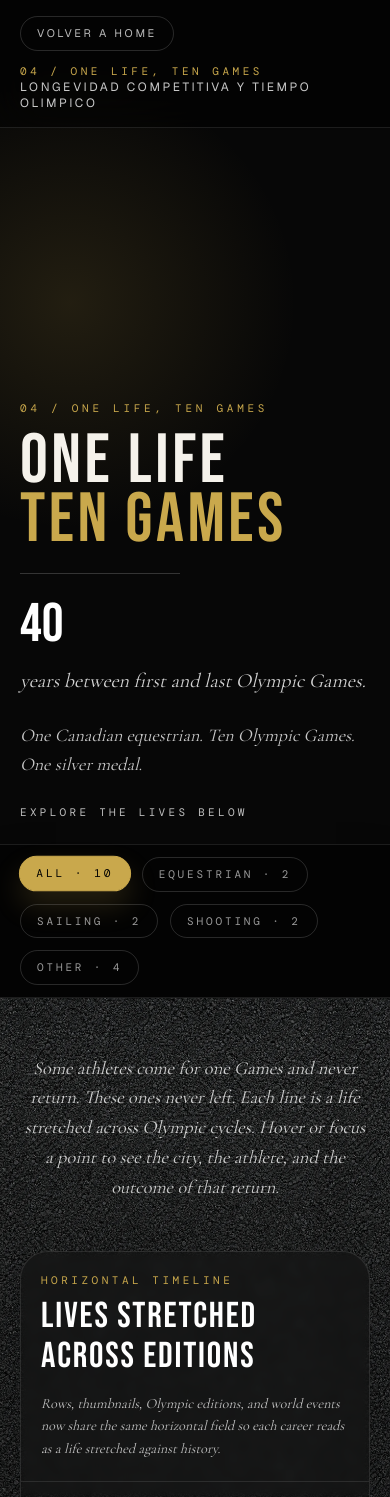
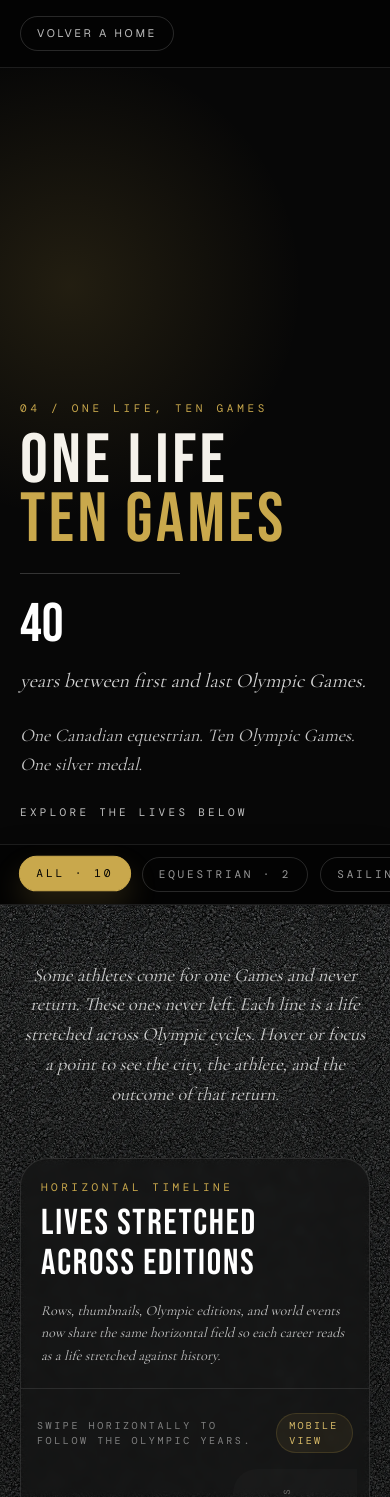
Before and after one commit to daniel-bernal-bdorange/olimpic-stories, a Next.js app: page /10-olimpiadas-una-vida in a window 390 px wide. Shown: the top 1497 px of the page. Built offline with nearby package versions, Linux system fonts and the light colour scheme; a web font is replaced by a local one.

Commit message:
fix: refine one life mobile polish

```diff
--- a/src/app/10-olimpiadas-una-vida/page.tsx
+++ b/src/app/10-olimpiadas-una-vida/page.tsx
@@ -2,7 +2,7 @@
 
 import Image from "next/image";
 import gsap from "gsap";
-import { useEffect, useRef, useState } from "react";
+import { useEffect, useRef, useState, type CSSProperties } from "react";
 import { scalePoint } from "d3";
 import { Bebas_Neue, Cormorant_Garamond, DM_Mono } from "next/font/google";
 import { RouteTransitionReady, TransitionLink } from "@/components/route-transition";
@@ -69,6 +69,7 @@ type CategoryFilterBarProps = {
   activeCategory: CategoryFilter;
   onSelectCategory: (category: CategoryFilter) => void;
   className?: string;
+  style?: CSSProperties;
 };
 
 type PointVisual = {
@@ -336,7 +337,7 @@ function getPointAriaLabel(athlete: Athlete, point: AthleteEditionPoint): string
   return `${point.city} ${point.year}. ${athlete.name}, ${athlete.sport}. ${summary}.`;
 }
 
-function CategoryFilterBar({ activeCategory, onSelectCategory, className = "" }: CategoryFilterBarProps) {
+function CategoryFilterBar({ activeCategory, onSelectCategory, className = "", style }: CategoryFilterBarProps) {
   const filterBarRef = useRef<HTMLElement | null>(null);
 
   useEffect(() => {
@@ -370,8 +371,9 @@ function CategoryFilterBar({ activeCategory, onSelectCategory, className = "" }:
   }, [activeCategory]);
 
   return (
-    <section ref={filterBarRef} className={className}>
-      <div className="mx-auto flex max-w-7xl flex-wrap gap-3 px-5 py-3 sm:px-8 lg:px-12">
+    <section ref={filterBarRef} className={className} style={style}>
+      <div className="mx-auto max-w-7xl overflow-x-auto px-5 py-3 sm:px-8 lg:px-12 [scrollbar-width:none] [&::-webkit-scrollbar]:hidden">
+        <div className="flex min-w-max gap-3">
           {categoryPills.map((category) => {
             const isActive = activeCategory === category;
             const count = category === "all"
@@ -386,7 +388,7 @@ function CategoryFilterBar({ activeCategory, onSelectCategory, className = "" }:
                 data-category={category}
                 aria-pressed={isActive}
                 onClick={() => onSelectCategory(category)}
-              className={`rounded-full border px-4 py-2 text-[11px] uppercase tracking-[0.26em] transition-[color,border-color,background-color,transform,box-shadow] focus-visible:outline-none focus-visible:ring-2 focus-visible:ring-[#c9a84c] ${
+                className={`shrink-0 rounded-full border px-4 py-2 text-[11px] uppercase tracking-[0.26em] transition-[color,border-color,background-color,transform,box-shadow] focus-visible:outline-none focus-visible:ring-2 focus-visible:ring-[#c9a84c] ${
                   isActive
                     ? "border-[#c9a84c] bg-[#c9a84c] text-black"
                     : "border-white/15 text-white/60 hover:border-white/30 hover:text-white"
@@ -397,6 +399,7 @@ function CategoryFilterBar({ activeCategory, onSelectCategory, className = "" }:
               </button>
             );
           })}
+        </div>
       </div>
     </section>
   );
@@ -596,7 +599,7 @@ function AthleteDetailPanel({ athlete, isActive, onClose, onExited, reduceMotion
 
   return (
     <div
-      className={`mt-3 grid overflow-hidden transition-[grid-template-rows,opacity,transform] duration-500 ease-[cubic-bezier(0.22,1,0.36,1)] ${
+      className={`mt-3 grid w-[min(100vw-2rem,46rem)] max-w-full overflow-hidden transition-[grid-template-rows,opacity,transform] duration-500 ease-[cubic-bezier(0.22,1,0.36,1)] lg:w-full ${
         panelIsOpen ? "translate-y-0 opacity-100" : "-translate-y-2 opacity-0"
       }`}
       style={{ gridTemplateRows: panelIsOpen ? "1fr" : "0fr" }}
@@ -618,14 +621,14 @@ function AthleteDetailPanel({ athlete, isActive, onClose, onExited, reduceMotion
           </div>
 
           <div className="mt-4 grid gap-6 xl:grid-cols-[240px_minmax(0,1fr)] xl:items-start">
-            <div className="rounded-[24px] border border-white/10 bg-[#111111] p-3">
+            <div className="mx-auto w-full max-w-sm rounded-[24px] border border-white/10 bg-[#111111] p-3 xl:mx-0 xl:max-w-none">
               <div className="relative h-[300px] overflow-hidden rounded-[20px] border border-white/10 border-l-[3px] border-l-[#c9a84c] bg-[#161616]">
                 {athlete.photo ? (
                   <Image
                     src={athlete.photo}
                     alt={`${athlete.name} portrait`}
                     fill
-                    sizes="(max-width: 1279px) 100vw, 240px"
+                    sizes="(max-width: 639px) calc(100vw - 4.5rem), (max-width: 1279px) 24rem, 240px"
                     className="object-cover object-top transition duration-500"
                   />
                 ) : (
@@ -767,11 +770,13 @@ export default function TenOlympicsOneLifePage() {
   const [activeCategory, setActiveCategory] = useState<CategoryFilter>("all");
   const [selectedAthleteId, setSelectedAthleteId] = useState<string | null>(null);
   const [renderedAthleteId, setRenderedAthleteId] = useState<string | null>(null);
+  const headerRef = useRef<HTMLElement | null>(null);
   const heroRef = useRef<HTMLElement | null>(null);
   const athleteRowsRef = useRef<HTMLDivElement | null>(null);
   const [showPinnedFilterBar, setShowPinnedFilterBar] = useState(false);
   const [prefersReducedMotion, setPrefersReducedMotion] = useState(false);
   const [showTimelineRows, setShowTimelineRows] = useState(false);
+  const [headerHeight, setHeaderHeight] = useState(92);
   const focusedAthleteId = selectedAthleteId ?? renderedAthleteId;
 
   const requestAthleteSelection = (nextAthleteId: string | null) => {
@@ -817,6 +822,32 @@ export default function TenOlympicsOneLifePage() {
   };
 
   useEffect(() => {
+    const header = headerRef.current;
+
+    if (!header) {
+      return;
+    }
+
+    const syncHeaderHeight = () => {
+      setHeaderHeight(Math.ceil(header.getBoundingClientRect().height));
+    };
+
+    syncHeaderHeight();
+
+    const resizeObserver = new ResizeObserver(() => {
+      syncHeaderHeight();
+    });
+
+    resizeObserver.observe(header);
+    window.addEventListener("resize", syncHeaderHeight);
+
+    return () => {
+      resizeObserver.disconnect();
+      window.removeEventListener("resize", syncHeaderHeight);
+    };
+  }, []);
+
+  useEffect(() => {
     const updatePinnedFilterBar = () => {
       const hero = heroRef.current;
 
@@ -824,10 +855,9 @@ export default function TenOlympicsOneLifePage() {
         return;
       }
 
-      const headerOffset = window.innerWidth >= 640 ? 73 : 92;
       const heroBottom = hero.getBoundingClientRect().bottom;
 
-      setShowPinnedFilterBar(heroBottom <= headerOffset);
+      setShowPinnedFilterBar(heroBottom <= headerHeight);
     };
 
     updatePinnedFilterBar();
@@ -838,7 +868,7 @@ export default function TenOlympicsOneLifePage() {
       window.removeEventListener("scroll", updatePinnedFilterBar);
       window.removeEventListener("resize", updatePinnedFilterBar);
     };
-  }, []);
+  }, [headerHeight]);
 
   useEffect(() => {
     const mediaQuery = window.matchMedia("(prefers-reduced-motion: reduce)");
@@ -866,6 +896,16 @@ export default function TenOlympicsOneLifePage() {
   useEffect(() => {
     if (prefersReducedMotion) {
       return;
+    }
+
+    if (window.matchMedia("(max-width: 1023px)").matches) {
+      const animationFrame = window.requestAnimationFrame(() => {
+        setShowTimelineRows(true);
+      });
+
+      return () => {
+        window.cancelAnimationFrame(animationFrame);
+      };
     }
 
     const athleteRows = athleteRowsRef.current;
@@ -952,12 +992,13 @@ export default function TenOlympicsOneLifePage() {
         <CategoryFilterBar
           activeCategory={activeCategory}
           onSelectCategory={handleSelectCategory}
-          className="fixed inset-x-0 top-[92px] z-40 border-y border-white/10 bg-black/66 shadow-[0_14px_36px_rgba(0,0,0,0.22)] backdrop-blur-xl sm:top-[73px]"
+          className="fixed inset-x-0 z-40 border-y border-white/10 bg-black/66 shadow-[0_14px_36px_rgba(0,0,0,0.22)] backdrop-blur-xl"
+          style={{ top: headerHeight }}
         />
       ) : null}
 
-      <header className="fixed inset-x-0 top-0 z-50 border-b border-white/10 bg-black/44 backdrop-blur-xl">
-        <div className="mx-auto flex max-w-7xl flex-col items-start gap-3 px-5 py-4 sm:flex-row sm:items-center sm:justify-between sm:px-8">
+      <header ref={headerRef} className="fixed inset-x-0 top-0 z-50 border-b border-white/10 bg-black/44 backdrop-blur-xl">
+        <div className="mx-auto flex max-w-7xl items-center justify-between px-5 py-4 sm:px-8">
           <TransitionLink
             href="/?menu=1"
             transition={{
@@ -970,7 +1011,7 @@ export default function TenOlympicsOneLifePage() {
             Volver a home
           </TransitionLink>
 
-          <div className="text-left sm:text-right">
+          <div className="hidden text-right sm:block">
             <p
               className="text-[11px] uppercase tracking-[0.32em] text-[#c9a84c]"
               style={{ fontFamily: "var(--font-onelife-data)" }}
@@ -984,7 +1025,14 @@ export default function TenOlympicsOneLifePage() {
         </div>
       </header>
 
-      <section ref={heroRef} className="relative isolate mt-[92px] flex h-[calc(100svh-92px)] items-end overflow-hidden px-5 pb-6 pt-8 sm:mt-[73px] sm:h-[calc(100svh-73px)] sm:px-8 sm:pb-8 sm:pt-10 lg:px-12 lg:pb-10 lg:pt-14">
+      <section
+        ref={heroRef}
+        className="relative isolate flex items-end overflow-hidden px-5 pb-6 pt-8 sm:px-8 sm:pb-8 sm:pt-10 lg:px-12 lg:pb-10 lg:pt-14"
+        style={{
+          marginTop: headerHeight,
+          height: `calc(100svh - ${headerHeight}px)`,
+        }}
+      >
           <div className="absolute inset-0">
             <div className="absolute inset-0 bg-[radial-gradient(circle_at_18%_28%,rgba(201,168,76,0.14),transparent_36%),linear-gradient(90deg,rgba(7,7,7,0.72)_0%,rgba(7,7,7,0.46)_42%,rgba(7,7,7,0.58)_72%,rgba(7,7,7,0.8)_100%)]" />
           </div>
```
Lines whose indentation alone changed are shown as unchanged.
